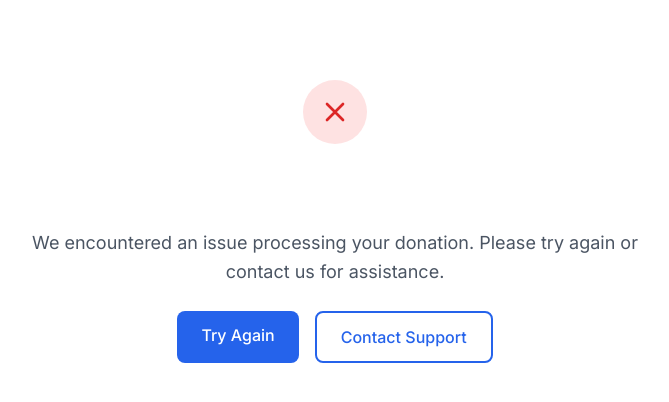
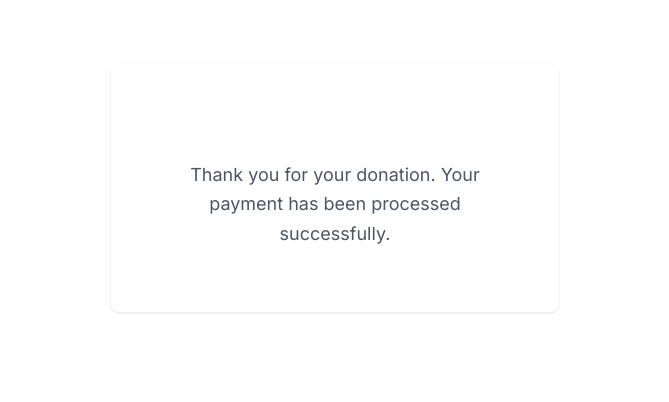
Before and after one commit to Alphonce9m/hands-of-help-children-s-organization, a Next.js app: page /donate/success in a window 1280 px wide. Shown: the top 402 px of the page, without its empty margins (305-974 px from the left). Built offline with nearby package versions, Linux system fonts and the light colour scheme; a web font is replaced by a local one.

Commit message:
fix: Update build configuration and fix metadata issues

```diff
--- a/next.config.js
+++ b/next.config.js
@@ -9,6 +9,7 @@ const nextConfig = {
         hostname: '**',
       },
     ],
+    unoptimized: true,
   },
   webpack: (config, { isServer }) => {
     // Exclude scripts directory from build
@@ -17,7 +18,9 @@ const nextConfig = {
       use: 'ignore-loader'
     });
     return config;
-  }
+  },
+  output: 'export',
+  trailingSlash: true,
 }
 
 module.exports = nextConfig
--- a/src/app/donate/success/page.tsx
+++ b/src/app/donate/success/page.tsx
@@ -1,116 +1,50 @@
 'use client';
 
-import { useEffect, useState } from 'react';
+import { FC, Suspense } from 'react';
 import { useSearchParams } from 'next/navigation';
-import Link from 'next/link';
+import Section from '@/components/Section';
+import Container from '@/components/Container';
+import Card from '@/components/Card';
 
-export default function DonationSuccessPage() {
+const SuccessContent: FC = () => {
   const searchParams = useSearchParams();
-  const [status, setStatus] = useState<'loading' | 'success' | 'error'>('loading');
-
-  useEffect(() => {
-    if (!searchParams) return;
-
-    const payment_intent = searchParams.get('payment_intent');
-    const payment_intent_client_secret = searchParams.get('payment_intent_client_secret');
-    const redirect_status = searchParams.get('redirect_status');
-
-    if (redirect_status === 'succeeded') {
-      setStatus('success');
-    } else {
-      setStatus('error');
-    }
-  }, [searchParams]);
+  const reference = searchParams?.get('reference');
 
   return (
-    <main className="min-h-screen pt-20 pb-12">
-      <div className="container mx-auto px-4">
-        <div className="max-w-2xl mx-auto text-center">
-          {status === 'loading' && (
-            <div className="space-y-6">
-              <div className="animate-spin rounded-full h-16 w-16 border-b-2 border-primary mx-auto"></div>
-              <h1 className="text-2xl font-semibold">Processing your donation...</h1>
-            </div>
-          )}
+    <Section className="py-16">
+      <Container>
+        <Card className="max-w-md mx-auto">
+          <div className="p-6 text-center">
+            <h2 className="text-2xl font-bold mb-4">Payment Successful!</h2>
+            <p className="text-gray-600 mb-4">
+              Thank you for your donation. Your payment has been processed successfully.
+            </p>
+            {reference && (
+              <p className="text-sm text-gray-500">
+                Reference: {reference}
+              </p>
+            )}
+          </div>
+        </Card>
+      </Container>
+    </Section>
+  );
+};
 
-          {status === 'success' && (
-            <div className="space-y-6">
-              <div className="w-16 h-16 bg-green-100 rounded-full flex items-center justify-center mx-auto">
-                <svg
-                  className="w-8 h-8 text-green-600"
-                  fill="none"
-                  stroke="currentColor"
-                  viewBox="0 0 24 24"
-                >
-                  <path
-                    strokeLinecap="round"
-                    strokeLinejoin="round"
-                    strokeWidth={2}
-                    d="M5 13l4 4L19 7"
-                  />
-                </svg>
-              </div>
-              <h1 className="text-3xl font-bold">Thank You for Your Donation!</h1>
-              <p className="text-gray-600">
-                Your contribution will make a real difference in the lives of children in our community.
-                We'll send you a receipt via email shortly.
-              </p>
-              <div className="flex flex-col sm:flex-row gap-4 justify-center">
-                <Link
-                  href="/"
-                  className="px-6 py-3 bg-primary text-white rounded-lg font-medium hover:bg-primary/90 transition-colors"
-                >
-                  Return Home
-                </Link>
-                <Link
-                  href="/contact"
-                  className="px-6 py-3 border-2 border-primary text-primary rounded-lg font-medium hover:bg-primary/10 transition-colors"
-                >
-                  Contact Us
-                </Link>
-              </div>
-            </div>
-          )}
+const SuccessPage: FC = () => {
+  return (
+    <Suspense fallback={
+      <Section className="py-16">
+        <Container>
+          <div className="text-center">
+            <p>Loading...</p>
+          </div>
+        </Container>
+      </Section>
+    }>
+      <SuccessContent />
+    </Suspense>
+  );
+};
 
-          {status === 'error' && (
-            <div className="space-y-6">
-              <div className="w-16 h-16 bg-red-100 rounded-full flex items-center justify-center mx-auto">
-                <svg
-                  className="w-8 h-8 text-red-600"
-                  fill="none"
-                  stroke="currentColor"
-                  viewBox="0 0 24 24"
-                >
-                  <path
-                    strokeLinecap="round"
-                    strokeLinejoin="round"
-                    strokeWidth={2}
-                    d="M6 18L18 6M6 6l12 12"
-                  />
-                </svg>
-              </div>
-              <h1 className="text-3xl font-bold">Something Went Wrong</h1>
-              <p className="text-gray-600">
-                We encountered an issue processing your donation. Please try again or contact us for assistance.
-              </p>
-              <div className="flex flex-col sm:flex-row gap-4 justify-center">
-                <Link
-                  href="/donate"
-                  className="px-6 py-3 bg-primary text-white rounded-lg font-medium hover:bg-primary/90 transition-colors"
-                >
-                  Try Again
-                </Link>
-                <Link
-                  href="/contact"
-                  className="px-6 py-3 border-2 border-primary text-primary rounded-lg font-medium hover:bg-primary/10 transition-colors"
-                >
-                  Contact Support
-                </Link>
-              </div>
-            </div>
-          )}
-        </div>
-      </div>
-    </main>
-  );
-}
+export default SuccessPage;
--- a/src/app/donate/thank-you/page.tsx
+++ b/src/app/donate/thank-you/page.tsx
@@ -1,6 +1,6 @@
 'use client';
 
-import { FC, useEffect, useState } from 'react';
+import { FC, useEffect, useState, Suspense } from 'react';
 import { useSearchParams } from 'next/navigation';
 import Section from '@/components/Section';
 import Container from '@/components/Container';
@@ -17,7 +17,7 @@ interface DonationDetails {
   createdAt: string;
 }
 
-const ThankYouPage: FC = () => {
+const ThankYouContent: FC = () => {
   const searchParams = useSearchParams();
   const [donationDetails, setDonationDetails] = useState<DonationDetails | null>(null);
   const [isLoading, setIsLoading] = useState(true);
@@ -181,4 +181,20 @@ const ThankYouPage: FC = () => {
   );
 };
 
+const ThankYouPage: FC = () => {
+  return (
+    <Suspense fallback={
+      <Section className="py-16">
+        <Container>
+          <div className="text-center">
+            <p>Loading...</p>
+          </div>
+        </Container>
+      </Section>
+    }>
+      <ThankYouContent />
+    </Suspense>
+  );
+};
+
 export default ThankYouPage;
--- a/src/app/layout.tsx
+++ b/src/app/layout.tsx
@@ -1,4 +1,4 @@
-import type { Metadata } from 'next'
+import type { Metadata, Viewport } from 'next'
 import { Inter, Playfair_Display } from 'next/font/google'
 import './globals.css'
 // import Layout from '@/components/Layout' // Remove this import
@@ -18,7 +18,14 @@ const playfair = Playfair_Display({
   variable: '--font-playfair',
 })
 
+export const viewport: Viewport = {
+  width: 'device-width',
+  initialScale: 1,
+  maximumScale: 1,
+}
+
 export const metadata: Metadata = {
+  metadataBase: new URL('https://handsofhelp.org'),
   title: 'Hands of Help - Making a Difference in Communities',
   description: 'Join us in our mission to transform lives and empower communities through education, healthcare, and sustainable development initiatives.',
   keywords: 'charity, non-profit, community development, education, healthcare, volunteering, Kenya',
@@ -58,11 +65,6 @@ export const metadata: Metadata = {
     creator: '@handsofhelp',
     images: ['/og-image.jpg'],
   },
-  viewport: {
-    width: 'device-width',
-    initialScale: 1,
-    maximumScale: 1,
-  },
   robots: {
     index: true,
     follow: true,
```
Also changed, not shown: 1 other file (tests, documents, lock files or other folders).
